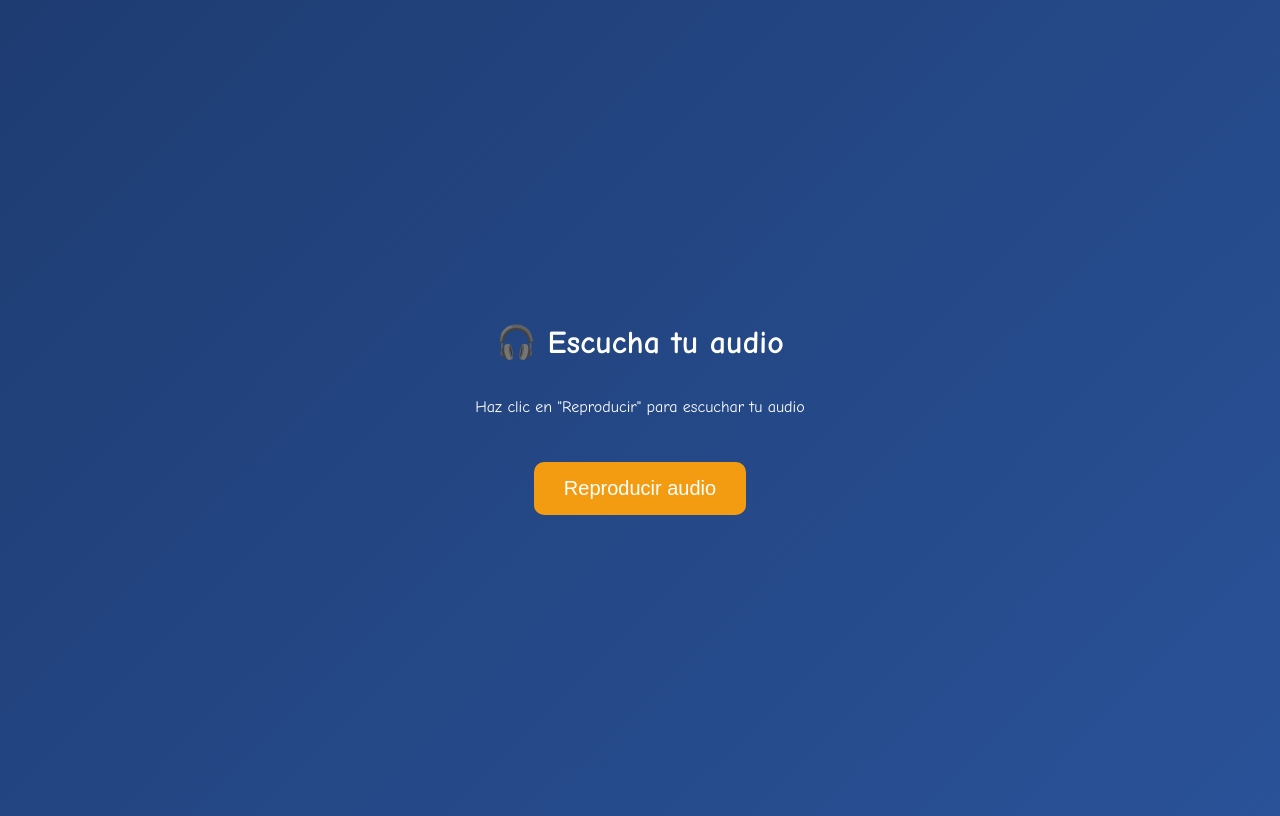
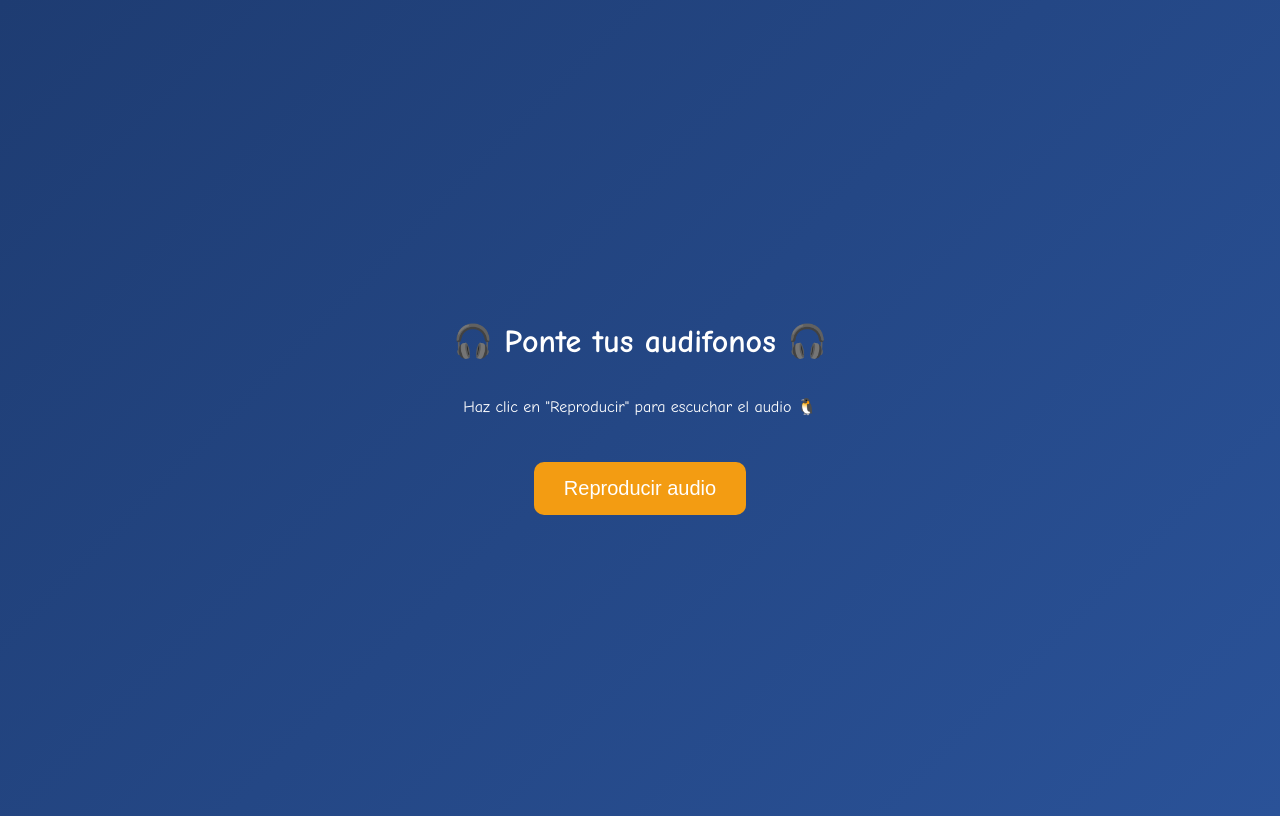
Before and after one commit to Kary1898/AudioOK, a plain HTML site: page index.html in a window 1280 px wide. Drawn offline with Linux system fonts and the light colour scheme.

Commit message:
Update index.html

```diff
--- a/index.html
+++ b/index.html
@@ -34,8 +34,8 @@
   </style>
 </head>
 <body>
-  <h1>🎧 Escucha tu audio</h1>
-  <p>Haz clic en "Reproducir" para escuchar tu audio</p>
+  <h1>🎧 Ponte tus audifonos 🎧</h1>
+  <p>Haz clic en "Reproducir" para escuchar el audio 🐧 </p>
 
   <audio id="audio" preload="auto">
     <source src="static/Notita.mp3" type="audio/mpeg">
```
